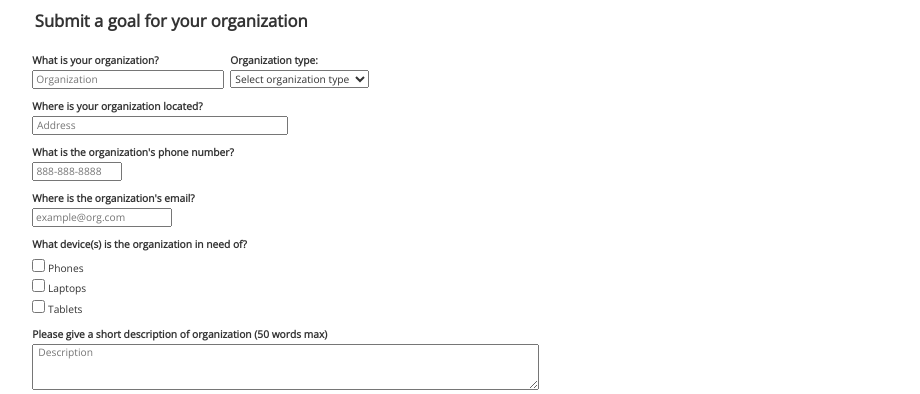
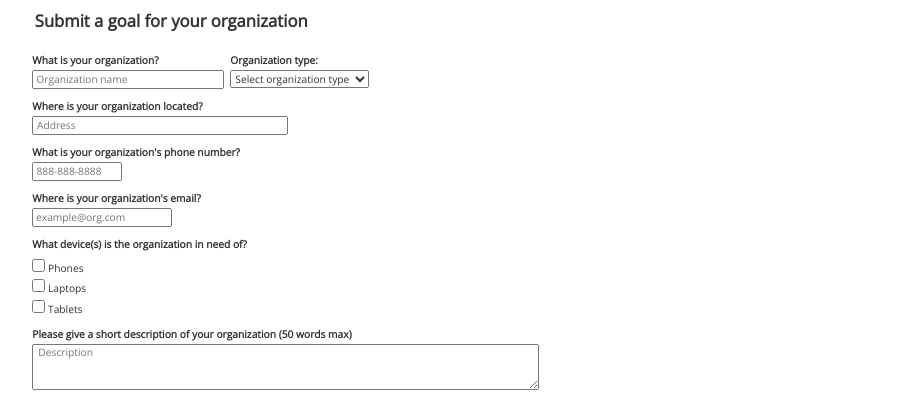
Before and after one commit to autumn-info-442a/team-a, a React (Create React App) app in the folder my-app/: page /submitOrg in a window 1280 px wide. Shown: the part 121-515 px from the top of the page, without its empty margins (170-1090 px from the left). Built offline with nearby package versions, Linux system fonts and the light colour scheme.

Commit message:
fixed typos

```diff
--- a/my-app/src/components/SubmitOrg/submitOrg.js
+++ b/my-app/src/components/SubmitOrg/submitOrg.js
@@ -96,7 +96,7 @@ class submitOrg extends Component {
                                         <div className="form-row">
                                             <label>
                                                 <div className ="label-text">What is your organization?</div>
-                                                <input type="text" id="name" placeholder="Organization" value={this.state.Name} onChange={this.handleNameChange} />
+                                                <input type="text" id="name" placeholder="Organization name" value={this.state.Name} onChange={this.handleNameChange} />
                                             </label>
                                         </div>
 
@@ -124,14 +124,14 @@ class submitOrg extends Component {
 
                                     <div className="form-row">
                                         <label>
-                                            <div className ="label-text">What is the organization's phone number?</div>
+                                            <div className ="label-text">What is your organization's phone number?</div>
                                             <input type="text" id="phone" placeholder="888-888-8888" value={this.state.Phone} onChange={this.handlePhoneChange} />
                                         </label>
                                     </div>
 
                                     <div className="form-row">
                                         <label>
-                                            <div className ="label-text">Where is the organization's email?</div>
+                                            <div className ="label-text">Where is your organization's email?</div>
                                             <input type="text" id="email" placeholder="example@org.com" value={this.state.Email} onChange={this.handleEmailChange} />
                                         </label>
                                     </div>
@@ -149,7 +149,7 @@ class submitOrg extends Component {
 
                                     <div className="form-row">
                                         <label>
-                                            <div className ="label-text">Please give a short description of organization (50 words max)</div>
+                                            <div className ="label-text">Please give a short description of your organization (50 words max)</div>
                                             <textarea rows="3" cols="80" id="description" placeholder="Description" value={this.state.Description} onChange={this.handleDescriptionChange} />
                                         </label>
                                     </div>
```
